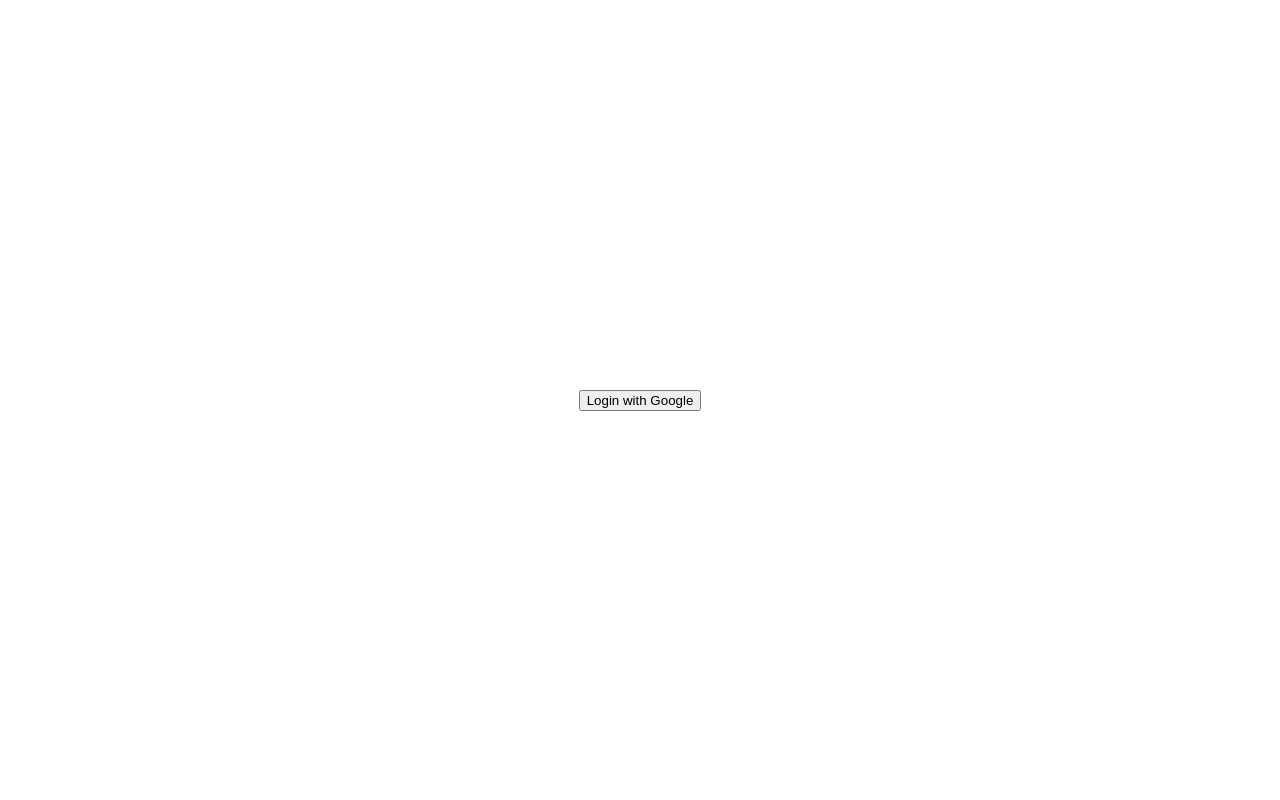
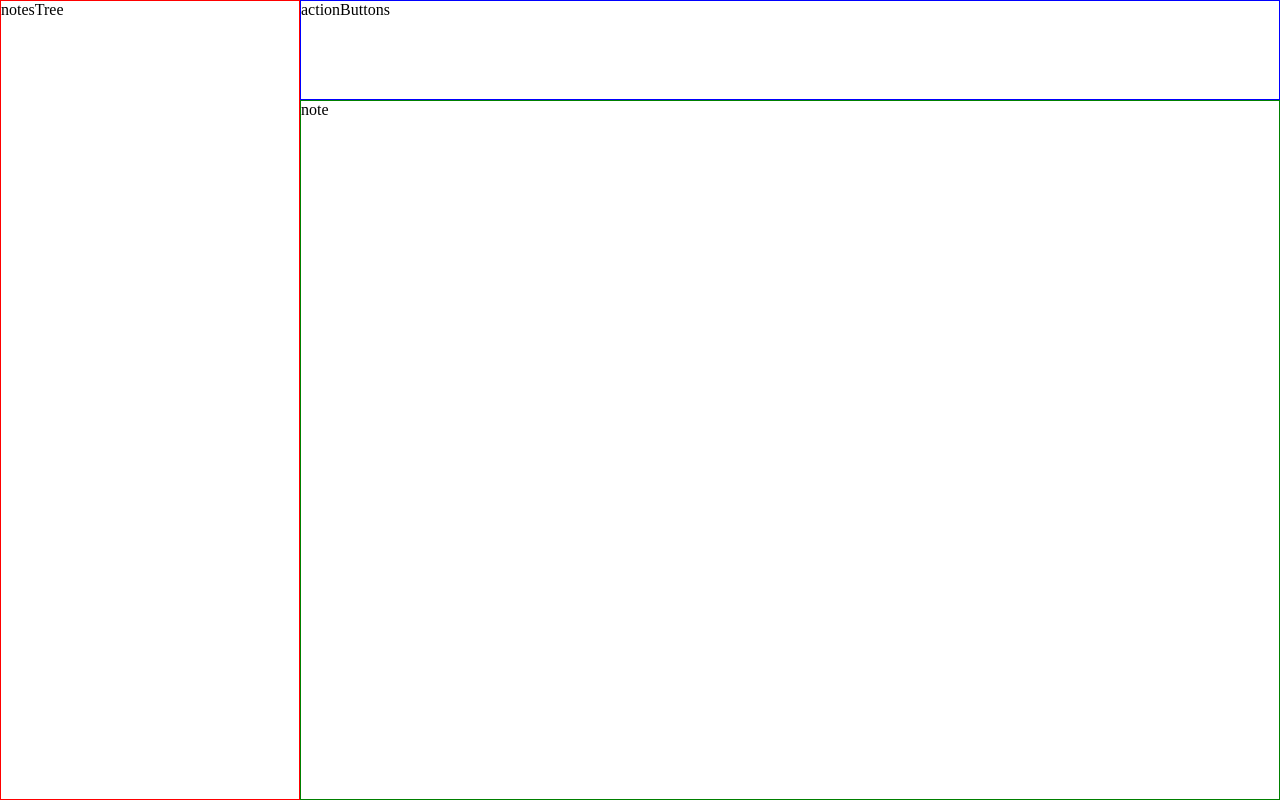
Before and after one commit to asanovarthur/react-strong-middle-app, a React (Create React App) app: page /#/dashboard in a window 1280 px wide. Before the commit this address led to /#/login. Built offline with nearby package versions, Linux system fonts and the light colour scheme.

Commit message:
= ui wip

```diff
--- a/package.json
+++ b/package.json
@@ -6,6 +6,7 @@
     "@emotion/react": "^11.4.1",
     "@emotion/styled": "^11.3.0",
     "@material-ui/core": "^5.0.0-beta.5",
+    "@mui/material": "^5.0.4",
     "@testing-library/jest-dom": "^5.11.4",
     "@testing-library/react": "^11.1.0",
     "@testing-library/user-event": "^12.1.10",
--- a/src/App.jsx
+++ b/src/App.jsx
@@ -1,19 +1,21 @@
 import { HashRouter as Router } from "react-router-dom";
 import { RecoilRoot } from "recoil";
 import { Root } from "scenes/Root";
+import { Dashboard } from "scenes/Dashboard";
 import { Auth } from "components/Auth";
 
 import "assets/scss/App.scss";
 
 const App = () => {
   return (
-    <RecoilRoot>
-      <Auth>
-        <Router>
-          <Root />
-        </Router>
-      </Auth>
-    </RecoilRoot>
+    // <RecoilRoot>
+    //   <Auth>
+    //     <Router>
+    //       <Root />
+    //     </Router>
+    //   </Auth>
+    // </RecoilRoot>
+    <Dashboard />
   );
 };
 
--- /dev/null
+++ b/src/scenes/Dashboard/Dashboard.module.scss
@@ -0,0 +1,22 @@
+.container {
+  display: grid;
+  grid-template-areas: "t b" "t n";
+  grid-template-rows: 100px 1fr;
+  grid-template-columns: 300px 1fr;
+  height: 100vh;
+
+  .tree {
+    border: 1px solid red;
+    grid-area: t;
+  }
+
+  .buttons {
+    border: 1px solid blue;
+    grid-area: b;
+  }
+
+  .note {
+    border: 1px solid green;
+    grid-area: n;
+  }
+}
--- a/src/scenes/Dashboard/Dashboard.tsx
+++ b/src/scenes/Dashboard/Dashboard.tsx
@@ -1,60 +1,11 @@
-import { useCallback, useState, useEffect } from "react";
-import { useRecoilState } from "recoil";
-import userAtom from "recoil/user";
-import dataAtom from "recoil/data";
-import { db, logout } from "provider/auth";
+import styles from "./Dashboard.module.scss";
 
 export const Dashboard = () => {
-  const [user, setUser] = useRecoilState(userAtom);
-  const [recoilData, setRecoilData] = useRecoilState(dataAtom);
-  const [inputValue, setInputValue] = useState("");
-  const [isLoading, setIsLoading] = useState(false);
-
-  const saveData = useCallback(() => {
-    db.collection("data")
-      .doc(`${user.id}`)
-      .set({ data: inputValue })
-      .then(() => setRecoilData(inputValue));
-  }, [user.id, inputValue, setRecoilData]);
-
-  const exit = useCallback(() => {
-    logout();
-    window.localStorage.removeItem("userToken");
-    setUser({ ...user, isLogged: false });
-  }, [user, setUser]);
-
-  useEffect(() => {
-    setIsLoading(true);
-    let data: any;
-
-    db.collection("data")
-      .doc(`${user.id}`)
-      .get()
-      .then((document) => (data = (document.data() as any).data))
-      .finally(() => {
-        setIsLoading(false);
-        setRecoilData(!!data ? data : "нет данных");
-      });
-  }, [user.id, setRecoilData]);
-
   return (
-    <>
-      {user.name}
-      <br />
-      {user.id}
-      <br />
-      <button onClick={exit}>выйти</button>
-      <br />
-      <br />
-      <input
-        // TODO: заюзать форму
-        onChange={(e) => setInputValue(e.target.value)}
-        value={inputValue}
-      />
-      <br />
-      <button onClick={saveData}>SAVE DATA</button>
-      {isLoading && <p>загрузка...</p>}
-      <h1>{recoilData}</h1>
-    </>
+    <div className={styles.container}>
+      <div className={styles.tree}>notesTree</div>
+      <div className={styles.buttons}>actionButtons</div>
+      <div className={styles.note}>note</div>
+    </div>
   );
 };
--- /dev/null
+++ b/src/scenes/Dashboard/DashboardOld.tsx
@@ -0,0 +1,60 @@
+import { useCallback, useState, useEffect } from "react";
+import { useRecoilState } from "recoil";
+import userAtom from "recoil/user";
+import dataAtom from "recoil/data";
+import { db, logout } from "provider/auth";
+
+export const DashboardOld = () => {
+  const [user, setUser] = useRecoilState(userAtom);
+  const [recoilData, setRecoilData] = useRecoilState(dataAtom);
+  const [inputValue, setInputValue] = useState("");
+  const [isLoading, setIsLoading] = useState(false);
+
+  const saveData = useCallback(() => {
+    db.collection("data")
+      .doc(`${user.id}`)
+      .set({ data: inputValue })
+      .then(() => setRecoilData(inputValue));
+  }, [user.id, inputValue, setRecoilData]);
+
+  const exit = useCallback(() => {
+    logout();
+    window.localStorage.removeItem("userToken");
+    setUser({ ...user, isLogged: false });
+  }, [user, setUser]);
+
+  useEffect(() => {
+    setIsLoading(true);
+    let data: any;
+
+    db.collection("data")
+      .doc(`${user.id}`)
+      .get()
+      .then((document) => (data = (document.data() as any).data))
+      .finally(() => {
+        setIsLoading(false);
+        setRecoilData(!!data ? data : "нет данных");
+      });
+  }, [user.id, setRecoilData]);
+
+  return (
+    <>
+      {user.name}
+      <br />
+      {user.id}
+      <br />
+      <button onClick={exit}>выйти</button>
+      <br />
+      <br />
+      <input
+        // TODO: заюзать форму
+        onChange={(e) => setInputValue(e.target.value)}
+        value={inputValue}
+      />
+      <br />
+      <button onClick={saveData}>SAVE DATA</button>
+      {isLoading && <p>загрузка...</p>}
+      <h1>{recoilData}</h1>
+    </>
+  );
+};
--- a/src/scenes/Dashboard/index.ts
+++ b/src/scenes/Dashboard/index.ts
@@ -1 +1,2 @@
+export * from "./DashboardOld";
 export * from "./Dashboard";
```
Also changed, not shown: 1 other file (tests, documents, lock files or other folders).
